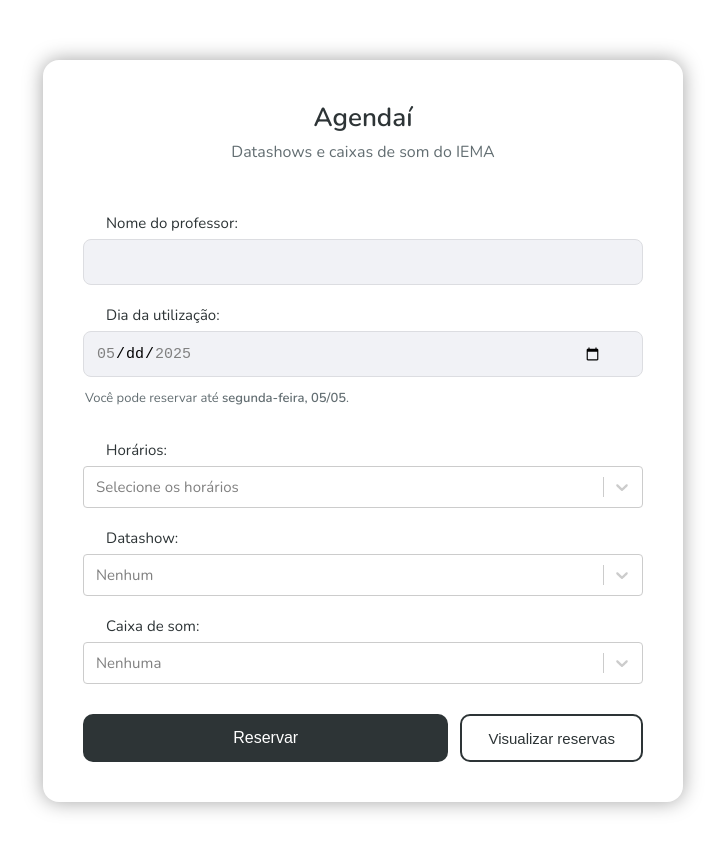
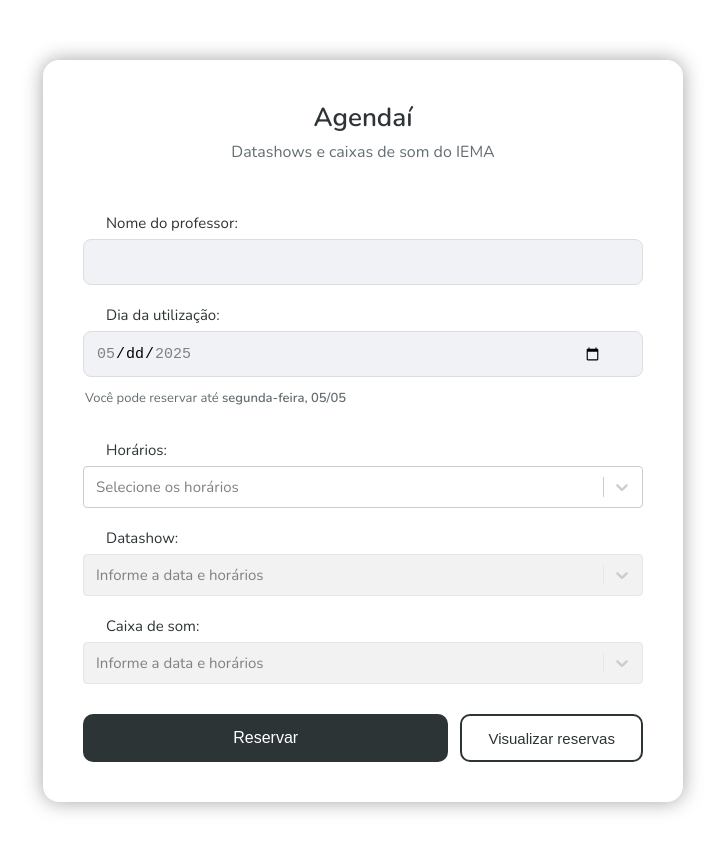
Before and after one commit to coder-gabrielsantos/agendai-client, a React (Vite) app: page / in a window 1280 px wide. Shown: the top 852 px of the page, without its empty margins (277-1002 px from the left). Built offline with nearby package versions, Linux system fonts and the light colour scheme; some icons are missing.

Commit message:
feat: show only available resources based on selected date and timeslots

```diff
--- a/src/api/index.js
+++ b/src/api/index.js
@@ -22,3 +22,12 @@ export async function getReservations() {
     const response = await fetch(`${API_BASE_URL}/reservations`);
     return await response.json();
 }
+
+export async function getAvailableResources(date, timeslots) {
+    const response = await fetch(`${API_BASE_URL}/reservations/available`, {
+        method: "POST",
+        headers: { "Content-Type": "application/json" },
+        body: JSON.stringify({ date, timeslots }),
+    });
+    return await response.json();
+}
--- a/src/components/ReservationForm.jsx
+++ b/src/components/ReservationForm.jsx
@@ -1,4 +1,4 @@
-import React, { useRef, useState } from "react";
+import React, {useState, useRef} from "react";
 import Select from "react-select";
 import {
   Calendar,
@@ -10,7 +10,7 @@ import {
   FloppyDisk,
 } from "iconoir-react";
 import { useNavigate } from "react-router-dom";
-import { createReservation } from "../api/index";
+import { createReservation, getAvailableResources } from "../api/index";
 
 const timeslotOptions = Array.from({ length: 9 }, (_, i) => ({
   value: i + 1,
@@ -19,16 +19,6 @@ const timeslotOptions = Array.from({ length: 9 }, (_, i) => ({
       <span className="mono">{i + 1}</span>º horário
     </span>
   ),
-}));
-
-const datashowOptions = Array.from({ length: 6 }, (_, i) => ({
-  value: `Datashow ${i + 1}`,
-  label: `Datashow ${i + 1}`,
-}));
-
-const speakerOptions = Array.from({ length: 4 }, (_, i) => ({
-  value: `Caixa de som ${i + 1}`,
-  label: `Caixa de som ${i + 1}`,
 }));
 
 function ReservationForm() {
@@ -40,6 +30,8 @@ function ReservationForm() {
     speaker: null,
   });
 
+  const [availableDatashows, setAvailableDatashows] = useState([]);
+  const [availableSpeakers, setAvailableSpeakers] = useState([]);
   const [showSuccess, setShowSuccess] = useState(false);
   const [errorMessage, setErrorMessage] = useState("");
   const dateInputRef = useRef(null);
@@ -71,7 +63,12 @@ function ReservationForm() {
   };
 
   const handleTimeslotChange = (selectedOptions) => {
-    setForm((prev) => ({ ...prev, timeslot: selectedOptions }));
+    setForm((prev) => ({
+      ...prev,
+      timeslot: selectedOptions,
+      datashow: null,
+      speaker: null,
+    }));
   };
 
   const openDatePicker = () => {
@@ -86,6 +83,16 @@ function ReservationForm() {
       datashow: null,
       speaker: null,
     });
+  };
+
+  const handleResourceFocus = async () => {
+    if (form.timeslot.length === 0 || !form.date) return;
+
+    const times = form.timeslot.map((opt) => opt.value);
+    const { datashows, speakers } = await getAvailableResources(form.date, times);
+
+    setAvailableDatashows(datashows);
+    setAvailableSpeakers(speakers);
   };
 
   const handleSubmit = async (e) => {
@@ -114,6 +121,7 @@ function ReservationForm() {
       setShowSuccess(true);
       resetForm();
       setTimeout(() => setShowSuccess(false), 2000);
+      // eslint-disable-next-line no-unused-vars
     } catch (err) {
       setShowSuccess(false);
       setForm((prev) => ({
@@ -128,6 +136,9 @@ function ReservationForm() {
       setTimeout(() => setErrorMessage(""), 2000);
     }
   };
+
+  const isDateAndTimeslotNotInformed =
+      form.date === "" || form.timeslot.length === 0;
 
   return (
     <>
@@ -169,7 +180,7 @@ function ReservationForm() {
             <NavArrowDown className="select-icon" />
           </div>
           <p className="hint">
-            Você pode reservar até <strong>{formatLabelDate(maxDate)}</strong>.
+            Você pode reservar até <strong>{formatLabelDate(maxDate)}</strong>
           </p>
         </label>
 
@@ -195,16 +206,23 @@ function ReservationForm() {
             <VideoProjector /> Datashow:
           </span>
           <Select
+              isDisabled={isDateAndTimeslotNotInformed}
               isSearchable={false}
               name="datashow"
-            options={datashowOptions}
+              options={availableDatashows.map((d) => ({ value: d, label: d }))}
               value={form.datashow}
               onChange={(selected) =>
                   setForm((prev) => ({ ...prev, datashow: selected }))
               }
+              onFocus={handleResourceFocus}
               className="react-select-container"
               classNamePrefix="react-select"
-            placeholder="Nenhum"
+              placeholder={isDateAndTimeslotNotInformed ? "Informe a data e horários" : ""}
+              noOptionsMessage={() =>
+                  isDateAndTimeslotNotInformed
+                      ? "Informe a data e horários"
+                      : "Nenhum datashow disponível"
+              }
           />
         </label>
 
@@ -213,16 +231,23 @@ function ReservationForm() {
             <AntennaSignal /> Caixa de som:
           </span>
           <Select
+              isDisabled={isDateAndTimeslotNotInformed}
               isSearchable={false}
               name="speaker"
-            options={speakerOptions}
+              options={availableSpeakers.map((s) => ({ value: s, label: s }))}
               value={form.speaker}
               onChange={(selected) =>
                   setForm((prev) => ({ ...prev, speaker: selected }))
               }
+              onFocus={handleResourceFocus}
               className="react-select-container"
               classNamePrefix="react-select"
-            placeholder="Nenhuma"
+              placeholder={isDateAndTimeslotNotInformed ? "Informe a data e horários" : ""}
+              noOptionsMessage={() =>
+                  isDateAndTimeslotNotInformed
+                      ? "Informe a data e horários"
+                      : "Nenhuma caixa de som disponível"
+              }
           />
         </label>
 
```
Lines whose indentation alone changed are shown as unchanged.
